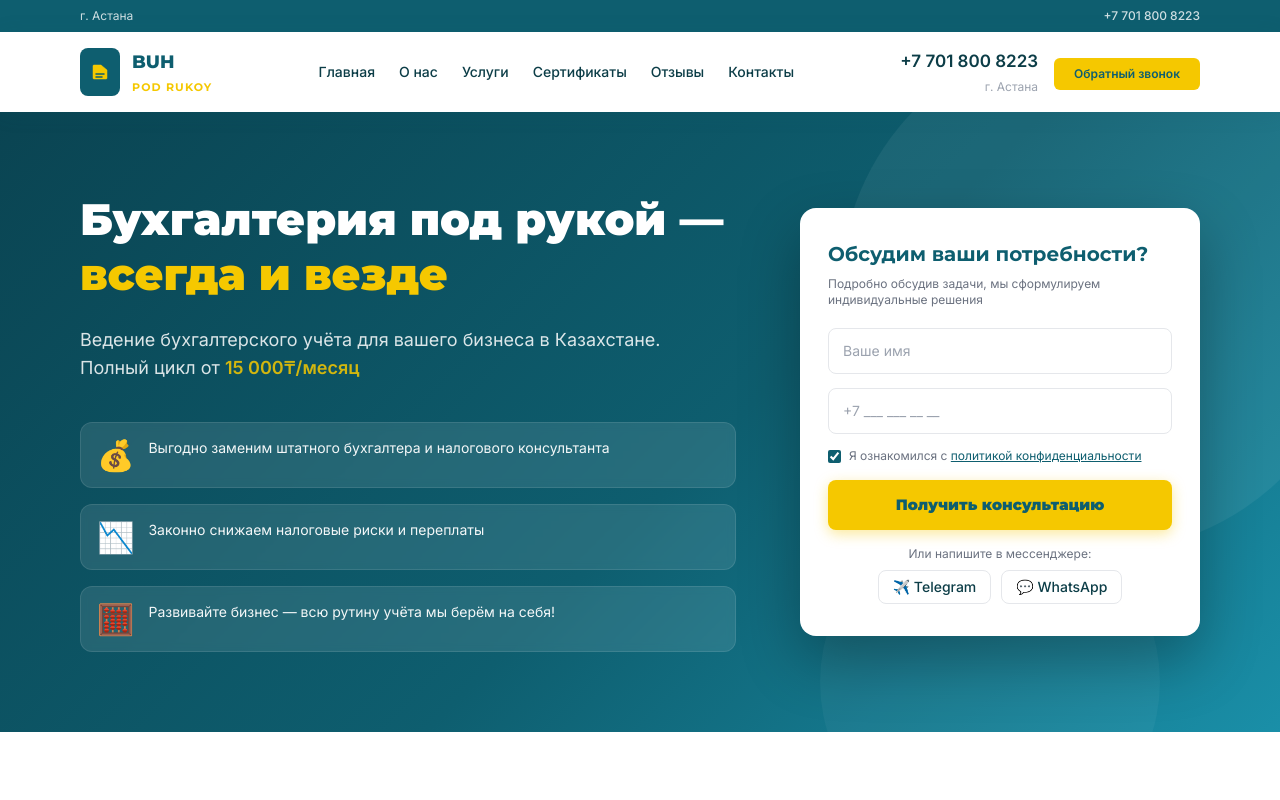
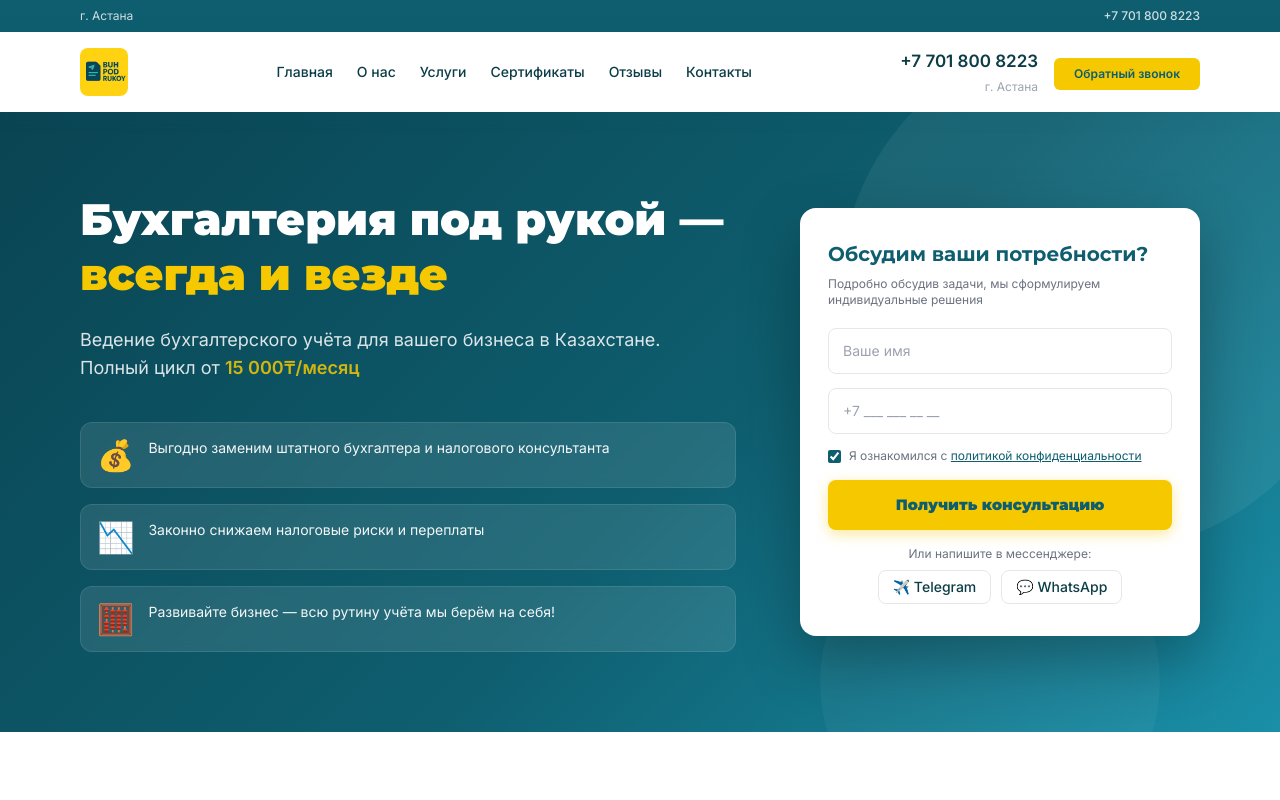
Before and after one commit to deiF1edX/buhpodrukoy, a website: page index.html in a window 1280 px wide. Shown: the top 800 px of the page. Drawn offline with nearby package versions, Linux system fonts and the light colour scheme.

Commit message:
detalization final final final

```diff
--- a/index.html
+++ b/index.html
@@ -70,42 +70,11 @@
             href="#bann"
             class="flex items-center gap-3 no-underline group z-50 relative"
           >
-            <div
-              class="w-10 h-12 bg-teal rounded-lg flex flex-col items-center justify-center gap-1 group-hover:bg-teal-dark transition-colors flex-shrink-0"
-            >
-              <svg width="18" height="16" viewBox="0 0 18 16" fill="none">
-                <path
-                  d="M10 1L16 6V14C16 14.6 15.6 15 15 15H3C2.4 15 2 14.6 2 14V2C2 1.4 2.4 1 3 1H10Z"
-                  fill="#F5C800"
-                  stroke="#F5C800"
-                  stroke-width="0.5"
-                />
-                <line
-                  x1="5"
-                  y1="10"
-                  x2="13"
-                  y2="10"
-                  stroke="#0E5E6F"
-                  stroke-width="1.5"
-                  stroke-linecap="round"
-                />
-                <line
-                  x1="5"
-                  y1="13"
-                  x2="11"
-                  y2="13"
-                  stroke="#0E5E6F"
-                  stroke-width="1.5"
-                  stroke-linecap="round"
-                />
-              </svg>
-            </div>
-            <div class="font-montserrat font-extrabold leading-tight">
-              <span class="text-teal text-lg">BUH</span><br />
-              <span class="text-primary text-[11px] tracking-widest font-bold"
-                >POD RUKOY</span
-              >
-            </div>
+            <img
+              src="img/logobuh.jpeg"
+              alt="Бух Под Рукой"
+              class="h-12 w-auto rounded-lg object-contain"
+            />
           </a>
 
           <nav class="hidden md:flex">
@@ -921,18 +890,11 @@
         <div class="grid grid-cols-1 md:grid-cols-3 gap-10 mb-10">
           <div>
             <div class="flex items-center gap-3 mb-4">
-              <div
-                class="w-9 h-10 bg-primary rounded-lg flex items-center justify-center flex-shrink-0"
-              >
-                <span class="text-teal text-lg font-black">₸</span>
-              </div>
-              <div
-                class="font-montserrat font-extrabold text-xl text-white leading-tight"
-              >
-                БУХ<br /><span class="text-primary text-xs tracking-widest"
-                  >ПОД РУКОЙ</span
-                >
-              </div>
+              <img
+                src="img/logobuh.jpeg"
+                alt="Бух Под Рукой"
+                class="h-12 w-auto rounded-lg object-contain"
+              />
             </div>
             <p class="text-sm leading-relaxed text-white/60">
               Надёжный партнёр для бизнеса в Астане с 2023 года.
```
Also changed, not shown: api/contact.js (+5 -10 lines).
